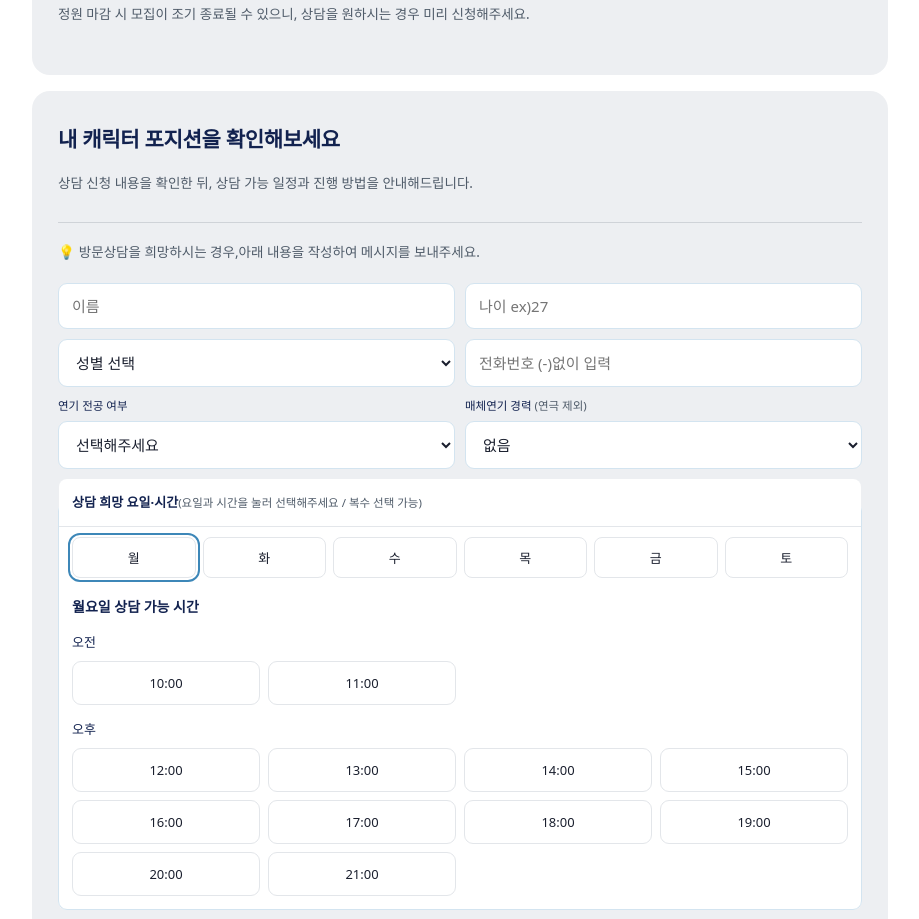
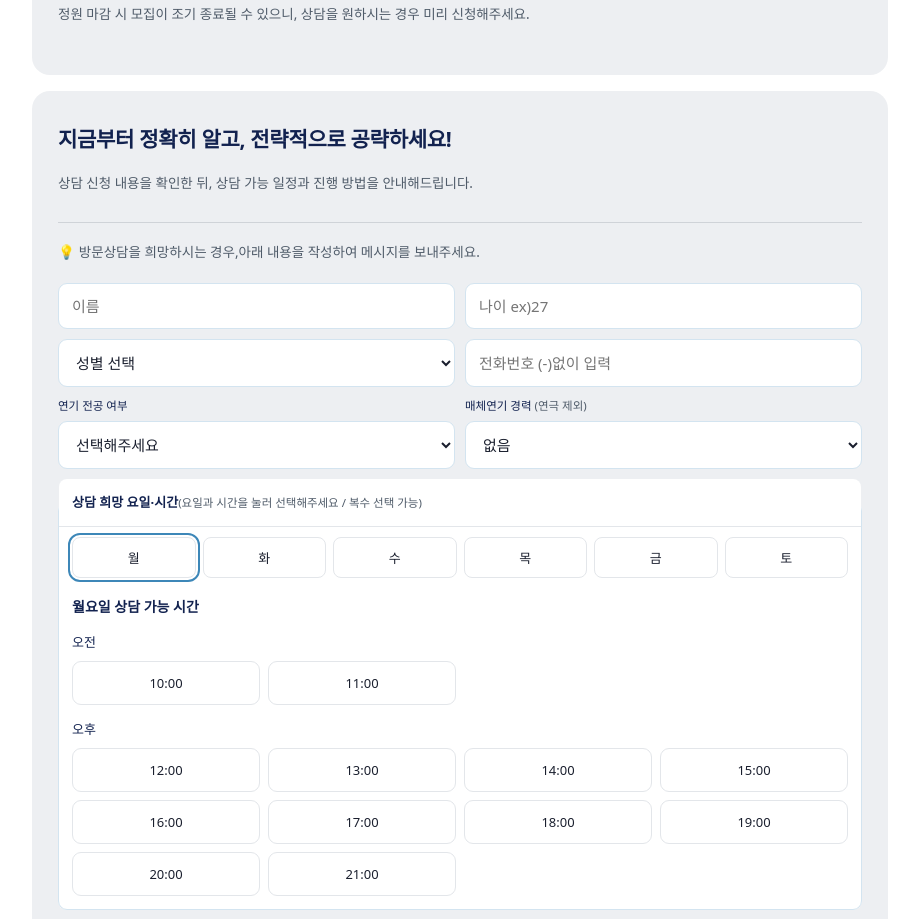
Before and after one commit to tkddnjs2959-lab/tryangle-homepage, a Next.js app: page / in a window 1280 px wide. Shown: the part 3700-4619 px from the top of the page, without its empty margins (34-953 px from the left). Built offline with nearby package versions, Linux system fonts and the light colour scheme; no server answers.

Commit message:
Update consultation section headline

```diff
--- a/src/app/page.tsx
+++ b/src/app/page.tsx
@@ -306,7 +306,7 @@ export default function Home() {
         </section>
 
         <section className={styles.sheet} data-motion="consultation">
-          <h2 className={styles.h2}>내 캐릭터 포지션을 확인해보세요</h2>
+          <h2 className={styles.h2}>지금부터 정확히 알고, 전략적으로 공략하세요!</h2>
           <p className={styles.bodyMuted}>상담 신청 내용을 확인한 뒤, 상담 가능 일정과 진행 방법을 안내해드립니다.</p>
 
           <div className={styles.ctaDivider} aria-hidden="true" />
```
